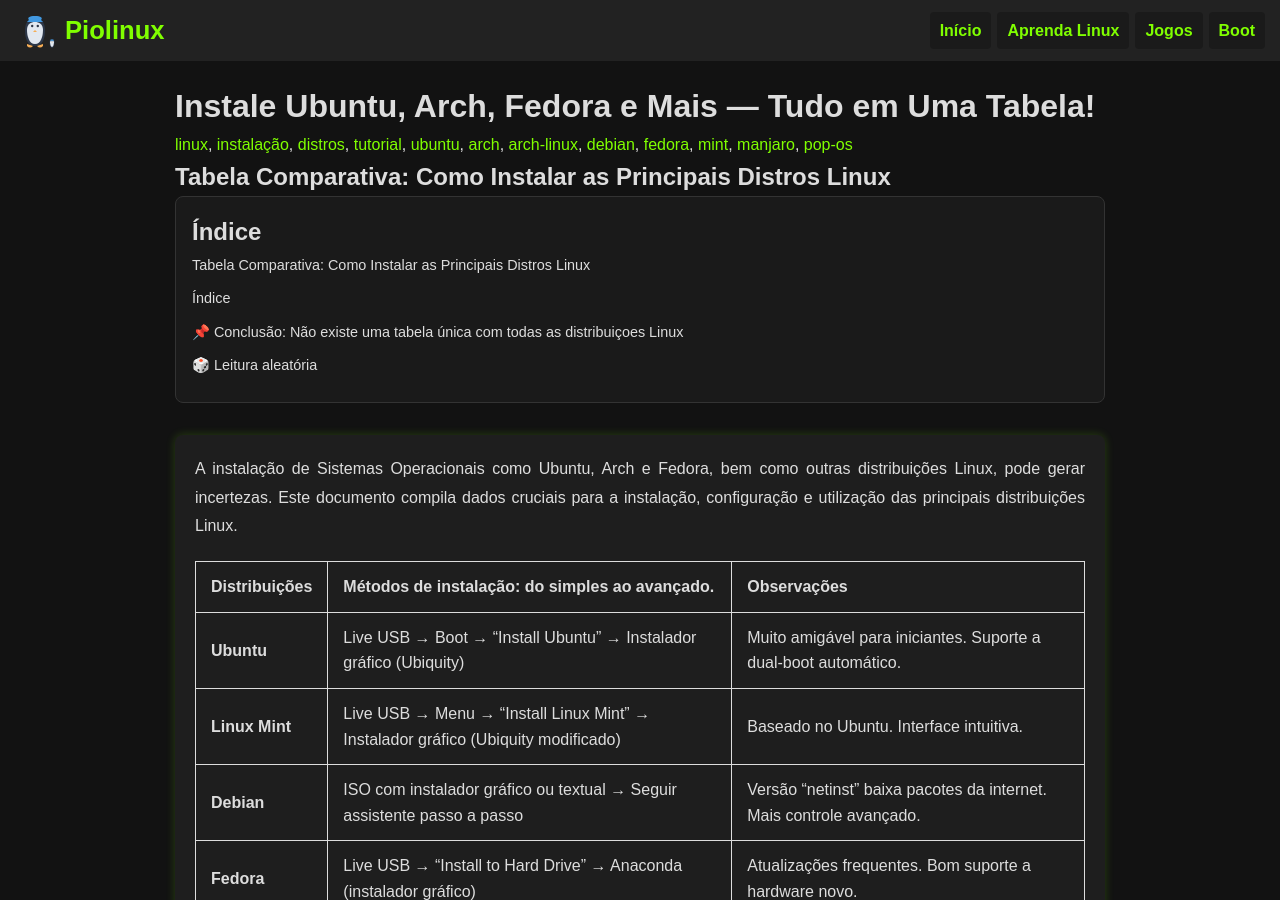
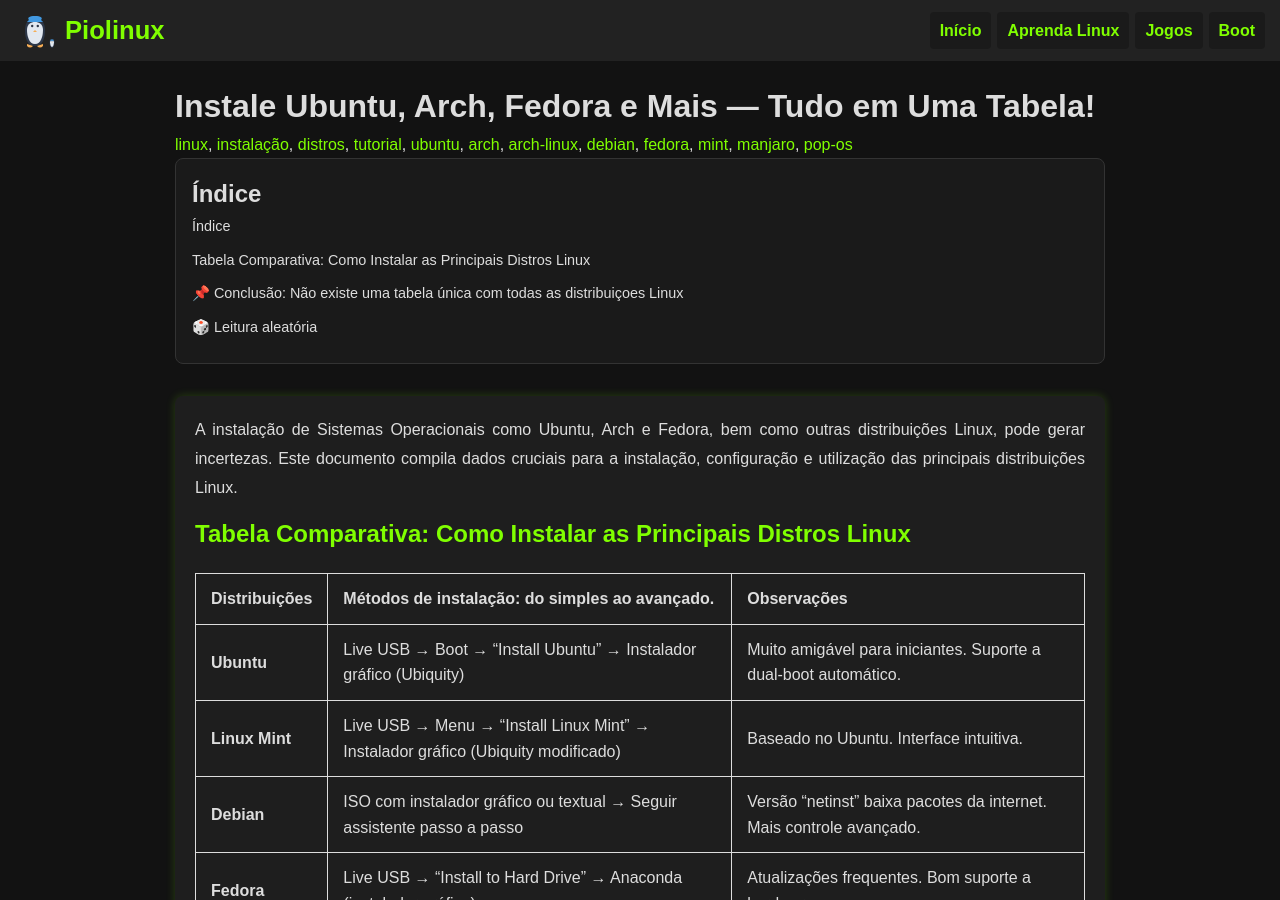
Before and after one commit to Piolinux/piolinux-site, a Jekyll site: the page built from _posts/2025-09-08-como-instalar-as-principais-distros-linux-em-uma-tabela.md, in a window 1280 px wide and 900 px high. Built offline with Jekyll 4.4.1, drawn with Linux system fonts in a browser that asks for light colours.

Commit message:
Update 2025-09-08-como-instalar-as-principais-distros-linux-em-uma-tabela.md

```diff
--- a/_posts/2025-09-08-como-instalar-as-principais-distros-linux-em-uma-tabela.md
+++ b/_posts/2025-09-08-como-instalar-as-principais-distros-linux-em-uma-tabela.md
@@ -19,17 +19,16 @@ tags:
 permalink: /distros-linux-tabela/
 ---
 
+{% include toc.html %}
+
+<section class="post-content">
 
 
 
+<p>A instalação de Sistemas Operacionais como Ubuntu, Arch e Fedora, bem como outras distribuições Linux, pode gerar incertezas. Este documento compila dados cruciais para a instalação, configuração e utilização das principais distribuições Linux.</p>
+
 <h2>Tabela Comparativa: Como Instalar as Principais Distros Linux</h2>
 
-
-{% include toc.html %}
-
-
-<section class="post-content">
-<p>A instalação de Sistemas Operacionais como Ubuntu, Arch e Fedora, bem como outras distribuições Linux, pode gerar incertezas. Este documento compila dados cruciais para a instalação, configuração e utilização das principais distribuições Linux.</p>
 
 
 
```
